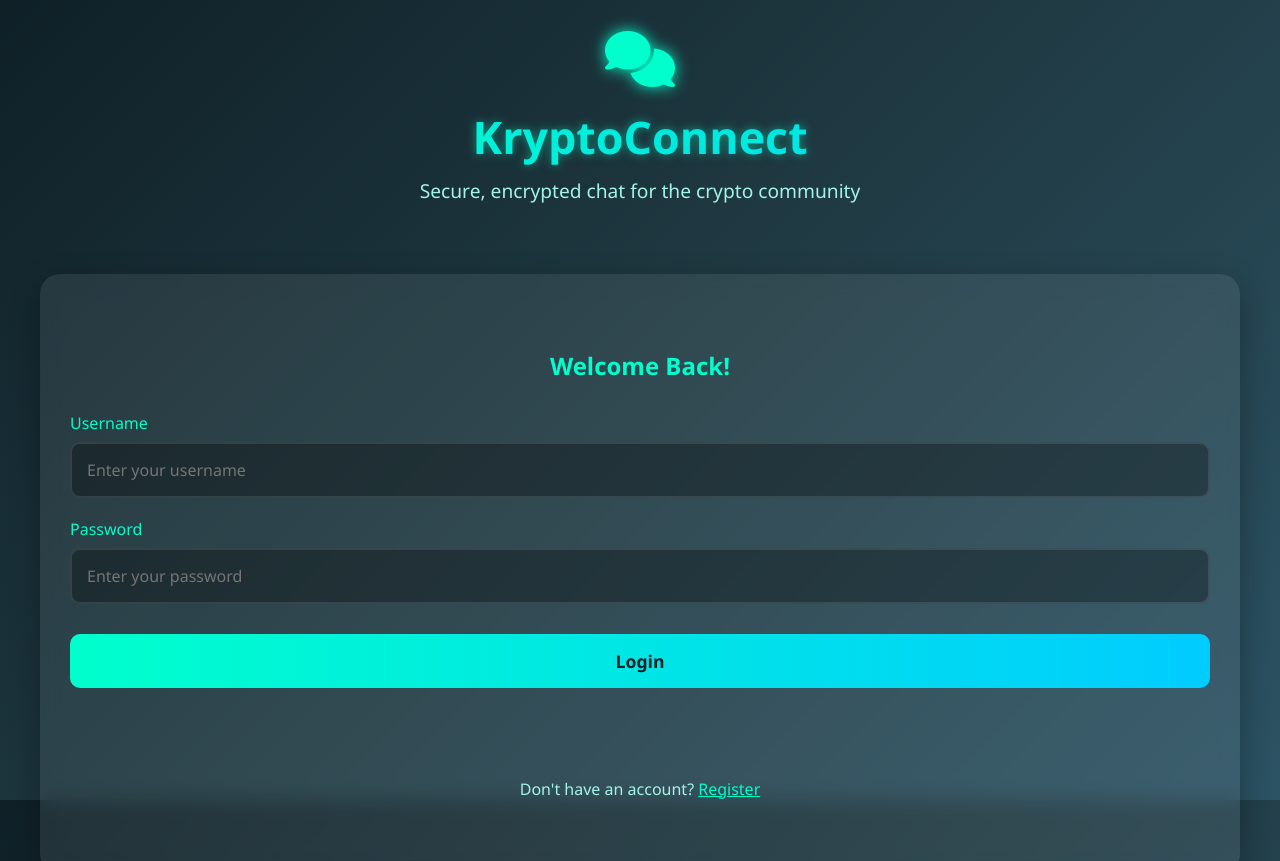
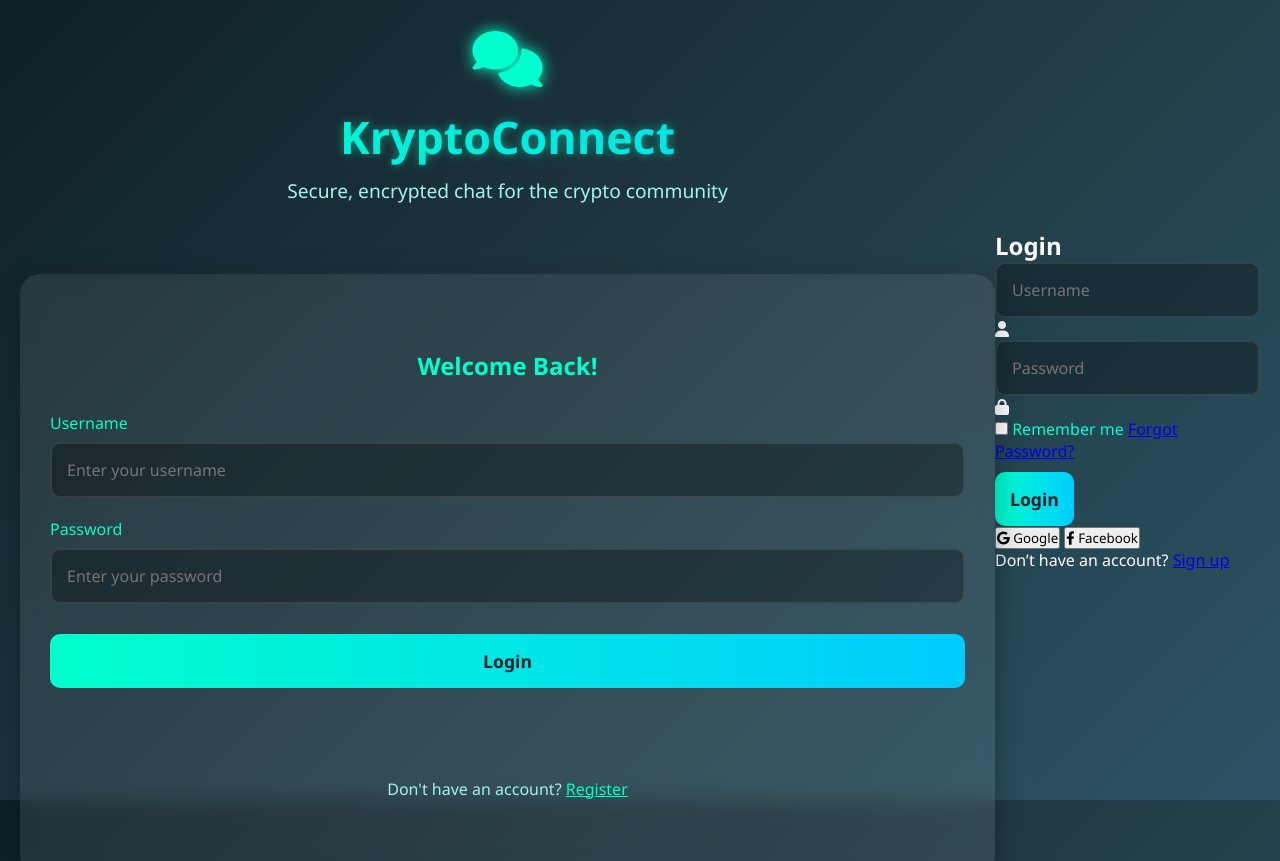
Before and after one commit to Rohitsonawne/KryptoConnect, a website: page public/index.html in a window 1280 px wide. Shown: the top 861 px of the page. Drawn offline with nearby package versions, Linux system fonts and the light colour scheme; no server answers.

Commit message:
Add login section to index.html

```diff
--- a/public/index.html
+++ b/public/index.html
@@ -213,7 +213,32 @@
             </div>
         </div>
     </div>
-
+    <!-- LOGIN PAGE (inside index.html) -->
+<section class="login-section" id="loginPage">
+  <div class="login-box">
+    <h2>Login</h2>
+    <form id="loginForm">
+      <div class="input-group">
+        <input type="text" id="loginUsername" placeholder="Username" required>
+        <i class="fas fa-user"></i>
+      </div>
+      <div class="input-group">
+        <input type="password" id="loginPassword" placeholder="Password" required>
+        <i class="fas fa-lock"></i>
+      </div>
+      <div class="options">
+        <label><input type="checkbox" id="rememberMe"> Remember me</label>
+        <a href="#" id="forgotPasswordLink">Forgot Password?</a>
+      </div>
+      <button type="submit" class="btn">Login</button>
+      <div class="social-login">
+        <button type="button" class="google-btn"><i class="fab fa-google"></i> Google</button>
+        <button type="button" class="facebook-btn"><i class="fab fa-facebook-f"></i> Facebook</button>
+      </div>
+      <p class="switch-auth">Don’t have an account? <a href="#" id="showSignup">Sign up</a></p>
+    </form>
+  </div>
+</section>
     <!-- Your JavaScript File -->
     <script src="client.js"></script>
 </body>
```
